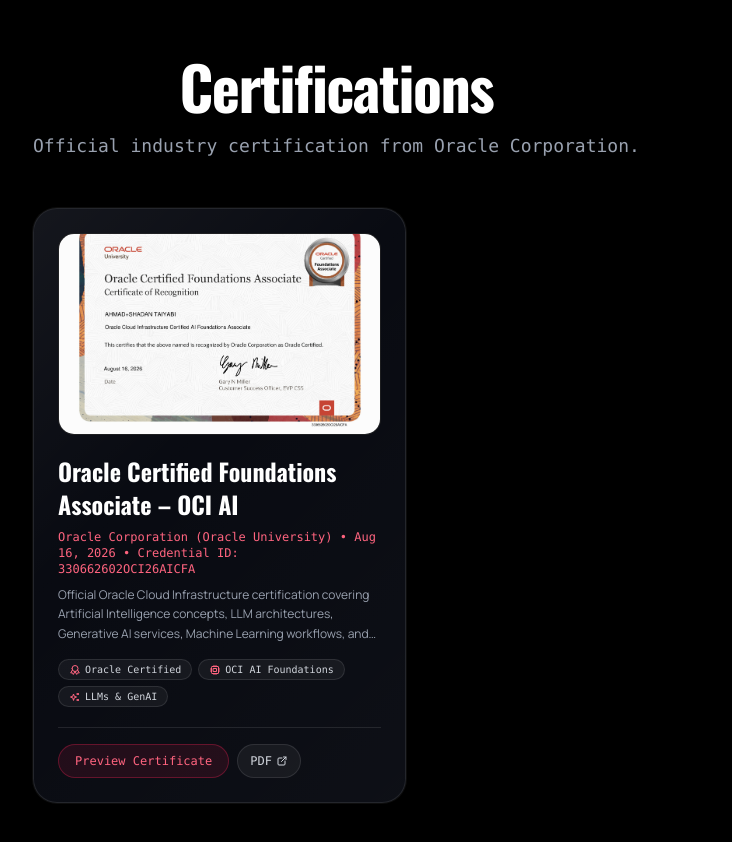
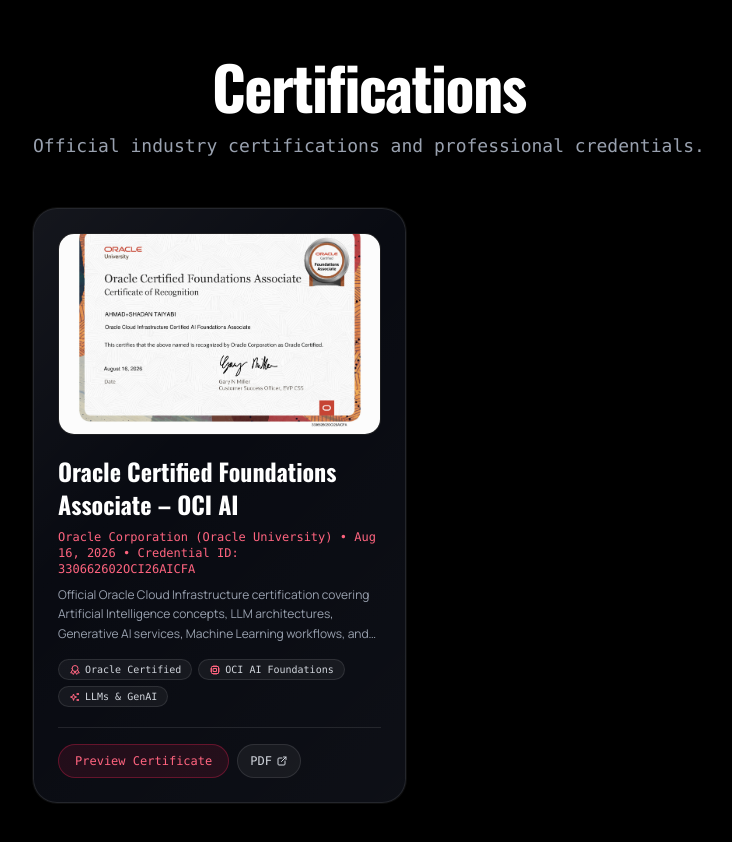
Before and after one commit to Shadan1221/Portfolio, a Next.js app: page / in a window 1280 px wide. Shown: the part 6320-7162 px from the top of the page, without its empty margins (15-747 px from the left). Built offline with nearby package versions, Linux system fonts and the light colour scheme.

Commit message:
Update Certifications section subtitle to generic professional credentials description

```diff
--- a/src/components/ResumeSection.tsx
+++ b/src/components/ResumeSection.tsx
@@ -693,7 +693,7 @@
                 Certifications
               </h2>
               <p className="text-sm md:text-lg font-mono text-gray-400 max-w-2xl">
-                Official industry certification from Oracle Corporation.
+                Official industry certifications and professional credentials.
               </p>
             </div>
           </Reveal>
```
